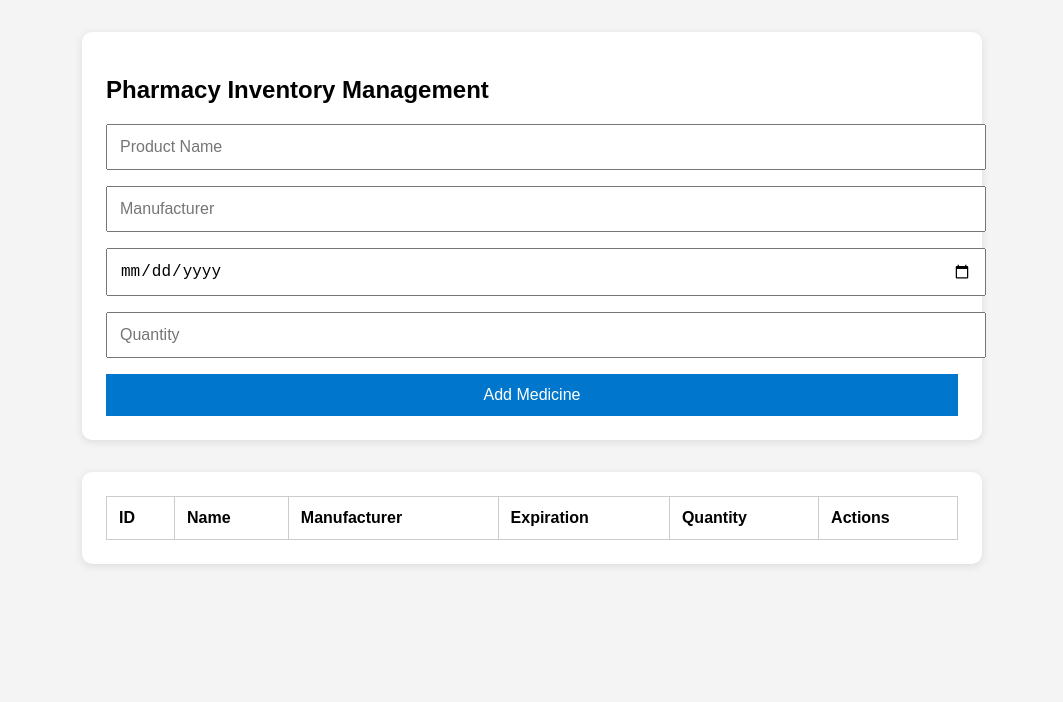
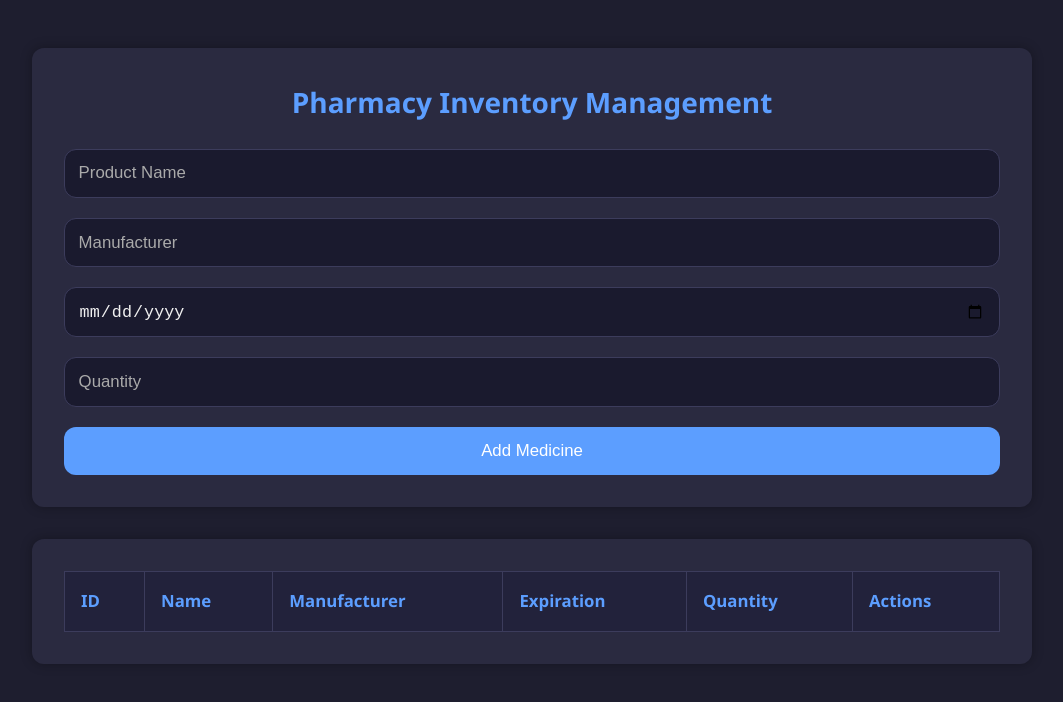
Before and after one commit to Eivind-Haukeberg/S2_Assignment_2, a website built with Vite: page index.html in a window 1280 px wide. Shown: the whole page, without its empty margins (108-1171 px from the left). Built offline with nearby package versions, Linux system fonts and the light colour scheme.

Commit message:
create reset.css - create variables.css

```diff
--- /dev/null
+++ b/src/css/reset.css
@@ -0,0 +1,13 @@
+* {
+  margin: 0;
+  padding: 0;
+  box-sizing: border-box;
+}
+
+html {
+  scroll-behavior: smooth;
+}
+
+body {
+  line-height: 1.6;
+}
--- a/src/css/style.css
+++ b/src/css/style.css
@@ -1,42 +1,67 @@
+/* style.css */
+@import './reset.css';
+@import './variables.css';
+
 body {
-  font-family: Arial, sans-serif;
-  background-color: #f4f4f4;
-  margin: 0;
-  padding: 2rem;
+  font-family: 'Segoe UI', sans-serif;
+  background-color: var(--color-bg);
+  color: var(--color-text);
+  padding: var(--padding-base);
+  font-size: var(--font-size-base);
 }
 
 .pharmacy-inventory {
-  max-width: 900px;
-  margin: auto;
+  max-width: 1000px;
+  margin: 2rem auto;
 }
 
 .pharmacy-inventory__form-section,
 .pharmacy-inventory__table-section {
-  background: #fff;
-  padding: 1.5rem;
-  border-radius: 10px;
+  background-color: var(--color-card);
+  padding: 2rem;
   margin-bottom: 2rem;
-  box-shadow: 0 2px 8px rgba(0, 0, 0, 0.1);
+  border-radius: var(--radius-base);
+  box-shadow: 0 0 12px rgba(0, 0, 0, 0.3);
+}
+
+.pharmacy-inventory__title {
+  font-size: var(--font-size-heading);
+  margin-bottom: 1.5rem;
+  text-align: center;
+  color: var(--color-accent);
 }
 
 .pharmacy-inventory__form {
   display: grid;
-  gap: 1rem;
+  gap: 1.25rem;
 }
 
 .pharmacy-inventory__input {
-  padding: 0.75rem;
-  font-size: 1rem;
-  width: 100%;
+  padding: 0.85rem;
+  font-size: 1.05rem;
+  border: 1px solid var(--color-border);
+  background-color: #1a1a2e;
+  color: var(--color-text);
+  border-radius: var(--radius-base);
+}
+
+.pharmacy-inventory__input::placeholder {
+  color: #aaa;
 }
 
 .pharmacy-inventory__button {
-  padding: 0.75rem 1.5rem;
-  background-color: #0077cc;
+  padding: 0.9rem 1.5rem;
+  background-color: var(--color-accent);
   color: white;
   border: none;
-  font-size: 1rem;
+  font-size: 1.05rem;
+  border-radius: var(--radius-base);
   cursor: pointer;
+  transition: background-color 0.3s;
+}
+
+.pharmacy-inventory__button:hover {
+  background-color: var(--color-accent-hover);
 }
 
 .pharmacy-inventory__table {
@@ -46,14 +71,48 @@ body {
 
 .pharmacy-inventory__table th,
 .pharmacy-inventory__table td {
-  border: 1px solid #ccc;
-  padding: 0.75rem;
+  border: 1px solid var(--color-border);
+  padding: 1rem;
   text-align: left;
+}
+
+.pharmacy-inventory__table th {
+  background-color: #22223b;
+  color: var(--color-accent);
+  font-weight: 600;
+  font-size: 1.05rem;
+}
+
+.pharmacy-inventory__table td {
+  background-color: #1b1b30;
+  font-size: 1.05rem;
 }
 
 .pharmacy-inventory__button-edit,
 .pharmacy-inventory__button-delete {
+  padding: 0.5rem 1rem;
+  font-size: 1rem;
   margin-right: 0.5rem;
+  border: none;
+  border-radius: var(--radius-base);
   cursor: pointer;
-  padding: 0.5rem 1rem;
+  transition: background-color 0.3s;
 }
+
+.pharmacy-inventory__button-edit {
+  background-color: #3c8dff;
+  color: white;
+}
+
+.pharmacy-inventory__button-edit:hover {
+  background-color: #256dd8;
+}
+
+.pharmacy-inventory__button-delete {
+  background-color: var(--color-danger);
+  color: white;
+}
+
+.pharmacy-inventory__button-delete:hover {
+  background-color: #d03e3e;
+}
--- /dev/null
+++ b/src/css/variables.css
@@ -0,0 +1,16 @@
+/* variables.css */
+:root {
+  --color-bg: #1e1e2f;
+  --color-card: #2a2a40;
+  --color-border: #3c3c5c;
+  --color-text: #f0f0f0;
+  --color-accent: #5c9eff;
+  --color-accent-hover: #397eed;
+  --color-danger: #ff5c5c;
+
+  --font-size-base: 1.1rem;
+  --font-size-heading: 1.75rem;
+
+  --padding-base: 1rem;
+  --radius-base: 12px;
+}
```
